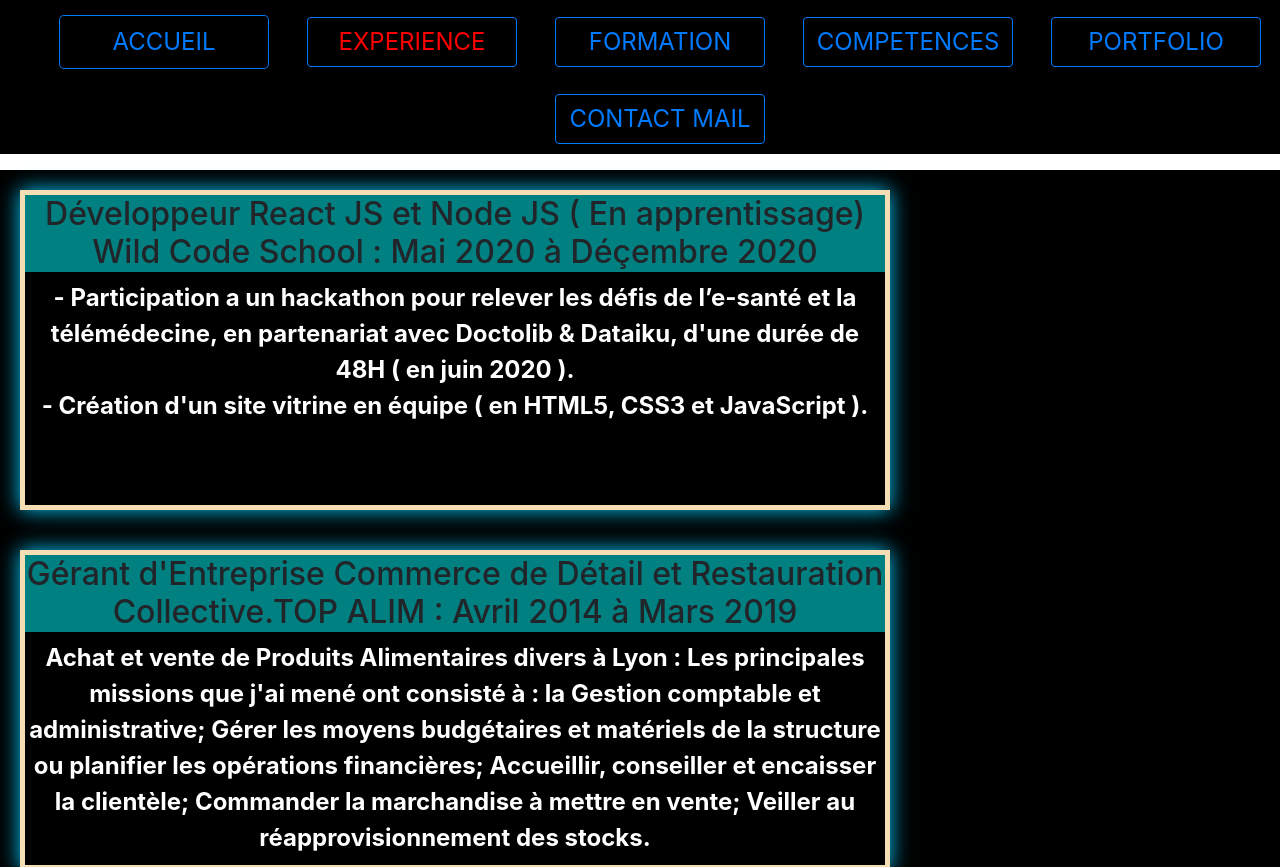
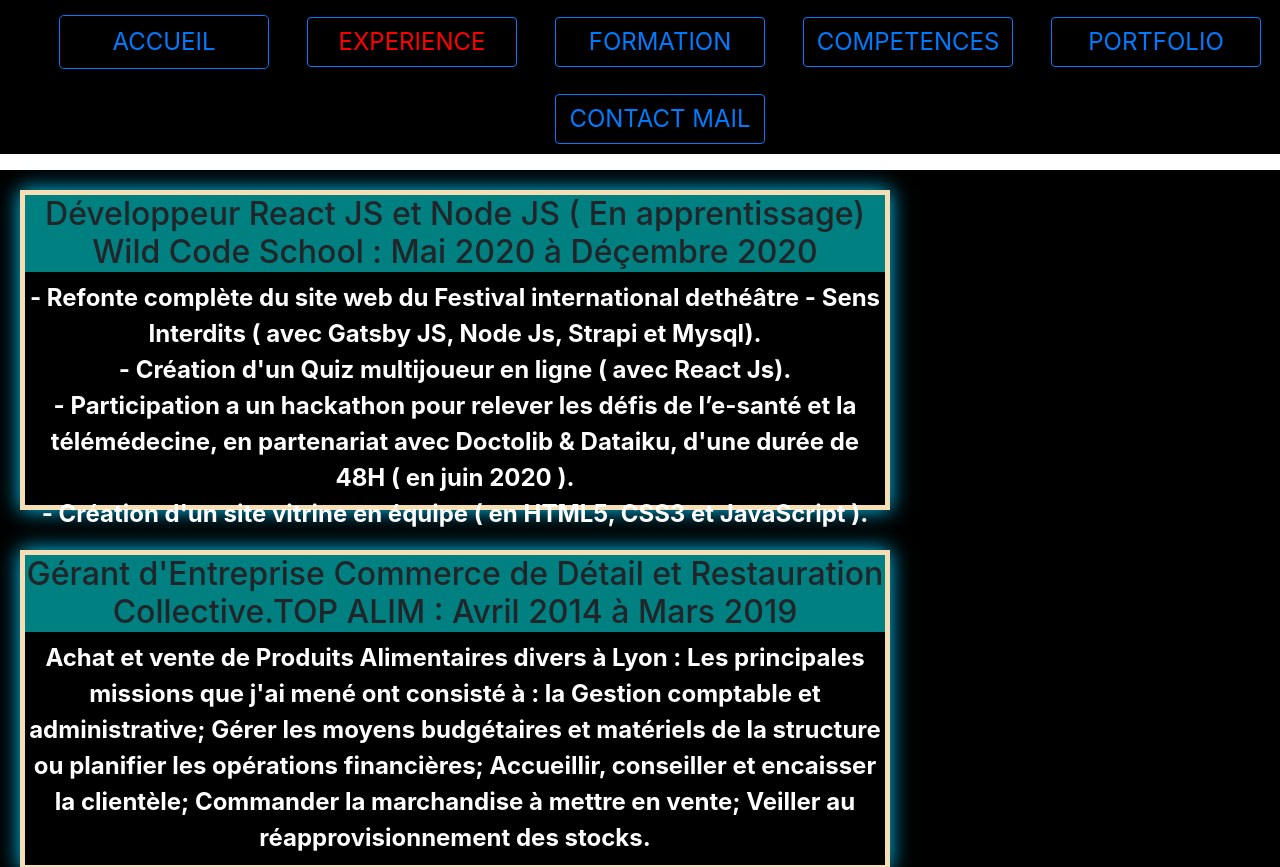
Before and after one commit to STAM0283/portfolio-, a React (Create React App) app: page /experience in a window 1280 px wide. Shown: the top 867 px of the page. Built offline with nearby package versions, Linux system fonts and the light colour scheme.

Commit message:
Add experiences

```diff
--- a/src/components/Experience.jsx
+++ b/src/components/Experience.jsx
@@ -3,15 +3,19 @@ import React from "react";
 const Experience = () => {
   return (
     <div className="experience">
-      <div className="experience1" style={{transition: "all 1s ease-out"}}>
+      <div className="experience1" style={{ transition: "all 1s ease-out" }}>
         <h2>Développeur React JS et Node JS ( En apprentissage)<br />Wild Code School : Mai 2020 à Déçembre 2020</h2>
-        <p>- Participation a  un hackathon  pour relever les défis
+        <p>
+          - Refonte complète du site web du Festival international dethéâtre - Sens Interdits ( avec Gatsby JS, Node Js, Strapi et
+          Mysql).<br />
+          - Création d'un Quiz multijoueur en ligne ( avec React Js).<br />
+          - Participation a  un hackathon  pour relever les défis
         de l’e-santé et la télémédecine, en partenariat avec Doctolib & Dataiku,
             d'une durée de 48H ( en juin 2020 ).<br />
            - Création d'un site vitrine en équipe ( en HTML5, CSS3 et JavaScript ).</p>
 
       </div>
-      <div className="experience2" style={{transition: "all 1s ease-out"}}>
+      <div className="experience2" style={{ transition: "all 1s ease-out" }}>
         <h2>Gérant d'Entreprise Commerce de Détail et Restauration Collective.TOP ALIM : Avril 2014 à Mars 2019</h2>
         <p>Achat et vente de Produits Alimentaires divers à Lyon : Les principales missions
         que j'ai mené ont consisté à : la Gestion comptable et administrative;
@@ -20,14 +24,14 @@ const Experience = () => {
              à mettre en vente; Veiller au réapprovisionnement des stocks.</p>
 
       </div>
-      <div className="experience3" style={{transition: "all 1s ease-out"}}>
+      <div className="experience3" style={{ transition: "all 1s ease-out" }}>
         <h2>Gérant Commerce de Détail<br />Auto-Entrepreneur : Juin 2012 à Novembre 2014</h2>
         <p>Vente de produit alimentaires divers, préparer les marchandises et les emballer dans des
         caisses, veiller à la gestion de ses stocks et à leur réapprovisionnement. En cas d’affluence,
            il faut s’organiser pour servir tous les clients dans les meilleurs délais.</p>
 
       </div>
-      <div className="experience4" style={{transition: "all 1s ease-out"}}>
+      <div className="experience4" style={{ transition: "all 1s ease-out" }}>
         <h2>Réceptionniste-équipier polyvalent<br />SARL EVE : Mai 2009 à Juin 2012</h2>
         <p>Blanchisserie, laverie, location de linge, nettoyage, pressing et teinturerie, et les missions principales étaient :
         - Accueillir les Clients;
```
